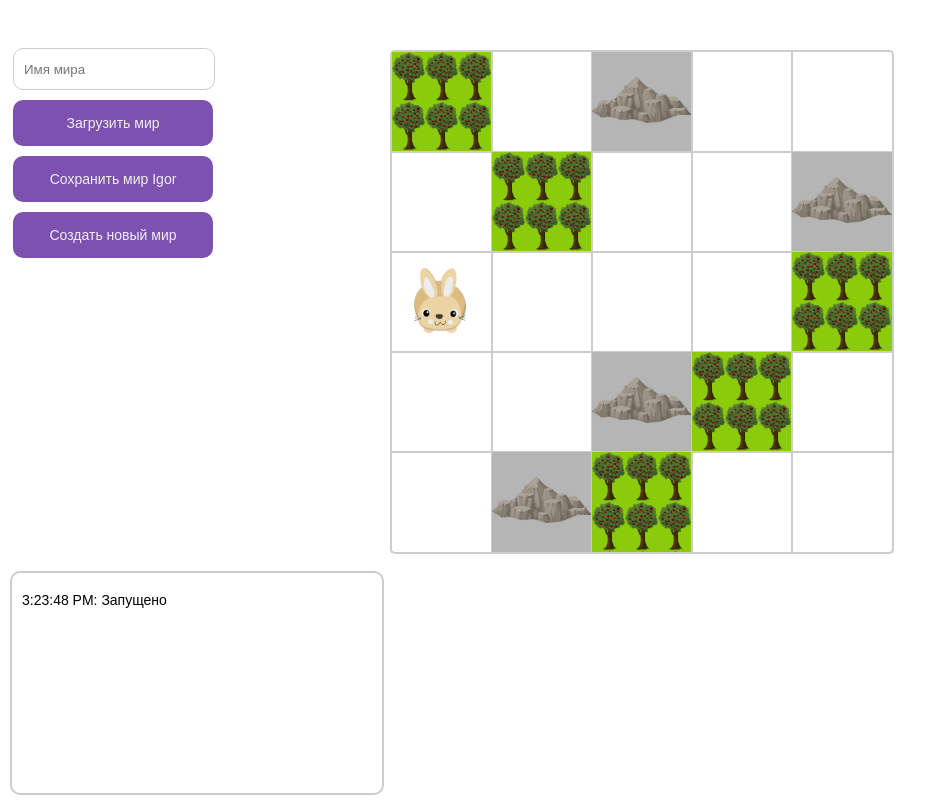
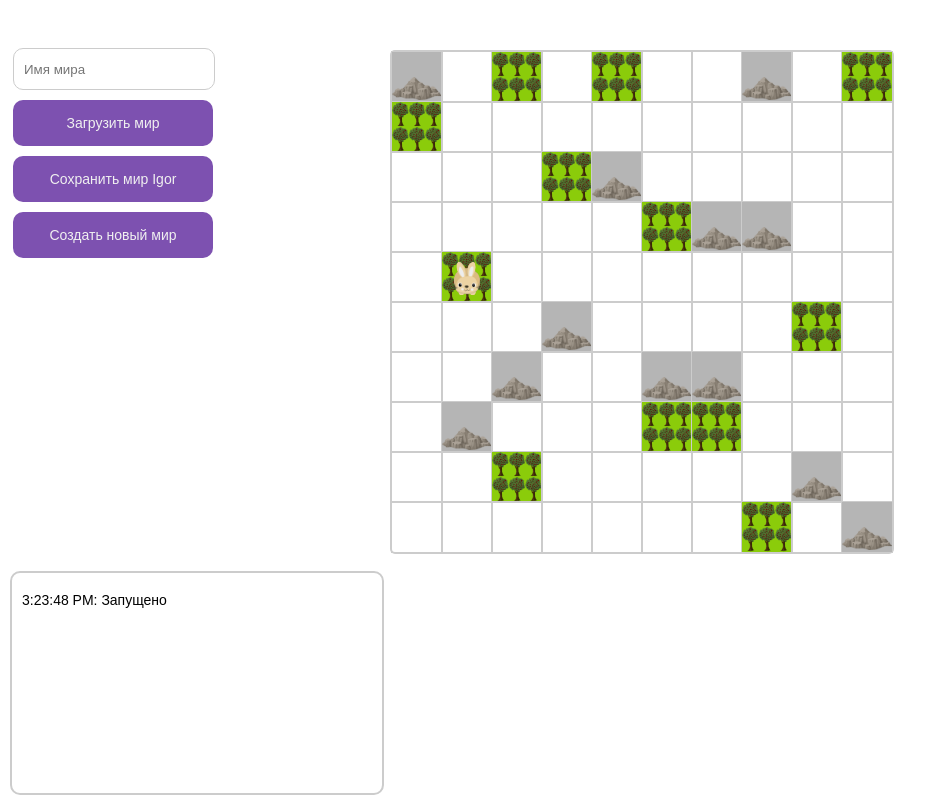
Before and after one commit to Igor3411/react-education-eco, a React (Create React App) app: page / in a window 1280 px wide. Shown: the whole page, without its empty margins (0-947 px from the left). Built offline with nearby package versions, Linux system fonts and the light colour scheme.

Commit message:
Движение и еда

```diff
--- a/src/actions/animals/go.js
+++ b/src/actions/animals/go.js
@@ -0,0 +1,43 @@
+import {GO_RABBIT} from '../../const/const'
+
+export default function go(name, place, goto) {
+    // console.log(place)
+    return dispatch => {
+        switch (goto) {
+            case "top":
+                if (name === 'Rabbit') {
+                    dispatch({
+                        type: GO_RABBIT,
+                        goto: [place[0] - 1, place[1]],
+                    });
+                }
+                break;
+            case "bottom":
+                if (name === 'Rabbit') {
+                    dispatch({
+                        type: GO_RABBIT,
+                        goto: [place[0] + 1, place[1]],
+                    });
+                }
+                break;
+            case "left":
+                if (name === 'Rabbit') {
+                    dispatch({
+                        type: GO_RABBIT,
+                        goto: [place[0], place[1] - 1],
+                    });
+                }
+                break;
+            case "right":
+                if (name === 'Rabbit') {
+                    dispatch({
+                        type: GO_RABBIT,
+                        goto: [place[0], place[1] + 1],
+                    });
+                }
+                break;
+            default:
+                break;
+        }
+    }
+}
--- a/src/components/animals/Rabbit.js
+++ b/src/components/animals/Rabbit.js
@@ -1,29 +1,97 @@
 import React from "react";
 
-
-
-class Rabbit extends React.PureComponent {
+class Rabbit extends React.Component {
     constructor(props) {
         super(props);
         this.state = {
-            satiety: 3,
+            satiety: 5,
+            tick: 0,
         };
+
     }
+
     hunger = () => {
-        // const satiety = this.state.satiety - 1;
-        // this.setState({satiety: satiety})
+        const satiety = this.state.satiety - 1;
+        this.setState({satiety: satiety})
+    }
+    eat = () => {
+        const satiety = 5;
+        this.setState({satiety: satiety})
+    }
+    tickplus = () => {
+        const tick = this.state.tick + 1;
+        this.setState({tick: tick})
+    }
+    getRandomInRange(min, max) {
+        return Math.floor(Math.random() * (max - min + 1)) + min;
+    }
+    mind() {
+        const places = this.props.places;
+        const place = this.props.map.place.name
+
+        const go = this.props.go
+        // let to = this.getRandomInRange(1, 8)
+        let to = Math.floor(Math.random() * (8 - 1 + 1)) + 1;
+        switch (to) {
+            case 1 || 5:
+                if (places.top !== undefined) {
+                    if (places.top[0] !== 1) {
+
+                        this.hunger();
+                        go('Rabbit', place, "top");
+                    }
+                } else {
+                    this.mind();
+                }
+                break;
+            case 2 || 6:
+                if (places.right !== undefined) {
+                    if (places.right[0] !== 1) {
+
+                        this.hunger();
+                        go('Rabbit', place, "right");
+                    }
+                } else {
+                    this.mind();
+                }
+                break;
+            case 3 || 7:
+                if (places.bottom !== undefined) {
+                    if (places.bottom[0] !== 1) {
+                        this.hunger();
+                        go('Rabbit', place, "bottom");
+                    }
+                } else {
+                    this.mind();
+                }
+                break;
+            case 4 || 8:
+                if (places.left !== undefined) {
+                    if (places.left[0] !== 1) {
+                        this.hunger();
+                        go('Rabbit', place, "left");
+                    }
+                } else {
+                    this.mind();
+                }
+                break;
+            default:
+                break;
+        }
+
     }
     step = () => {
-        if (this.props.map.places) {
-            if (this.props.map.place.eat) {
-
+        const places = this.props.places;
+        if (places.center[1] === 0) {
+            this.mind();
+        } else {
+            if (this.state.satiety !== 5) {
+                this.eat();
             } else {
-
+                this.mind();
             }
-        } else {
-            console.log(this.props.map.place.name);
-            // this.props.find("Rabbit", this.props.map.place.name);
         }
+        this.tickplus();
     }
     componentDidUpdate() {
         setTimeout(() => {this.step()}, 1000)
@@ -31,11 +99,23 @@ class Rabbit extends React.PureComponent {
     componentDidMount() {
         setTimeout(() => {this.step()}, 1000)
     }
+    shouldComponentUpdate(nextProps, nextState) {
+        if (this.state.tick !== nextState.tick) {
+            return true
+        } else {
+            return false
+        }
+    }
     render() {
-        const place = this.props.map.place.name
-        const classAnimal = "rabbit place" + place + " satiety" + this.state.satiety
+        const place = {
+            gridRow: (this.props.map.place.name[0] + 1),
+            gridColumn: (this.props.map.place.name[1] + 1)
+        }
+        // console.log(this.props);
+        console.log(this.state.satiety);
+        const classAnimal = "rabbit satiety" + this.state.satiety
         return (
-            <div className={classAnimal}>
+            <div className={classAnimal} style={place}>
             </div>
         )
     }
--- a/src/components/animals/index.js
+++ b/src/components/animals/index.js
@@ -1,25 +1,45 @@
 import React from 'react'
 import {connect} from 'react-redux'
 import Rabbit from './Rabbit.js'
-import find from '../../actions/animals/find'
+import go from '../../actions/animals/go'
 
 const slice = (world, animal) => {
+    let y = animal.place.name[0];
+    let x = animal.place.name[1];
+    // return ({
+    //     center: world.world.map[y][x],
+    //     top: y <= 0 ? world.world.map[y - 1][x] : undefined,
+    //     right: world.world.map[y][x + 1],
+    //     bottom: y < world.world.map.length ? world.world.map[y + 1][x] : undefined,
+    //     left: world.world.map[y][x - 1],
+    // })
     return ({
-        top: world.world.map[animal.place - 5],
-        right: world.world.map[animal.place + 1],
-        bottom: world.world.map[animal.place + 1],
-        left: world.world.map[animal.place + 5],
+        center: world.world.map[y][x],
+        top: world.world.map[y - 1] ? world.world.map[y - 1][x] : undefined,
+        right: world.world.map[y][x + 1],
+        bottom: world.world.map[y + 1] ? world.world.map[y + 1][x] : undefined,
+        left: world.world.map[y][x - 1],
     })
 }
 
 class AnimalsContainer extends React.Component {
     render() {
-        const {animals, find, world} = this.props
+        const {animals, go, world} = this.props
         return (
             <div className="animals">
                 <Rabbit
-                    places={slice(world, animals.rabbit)}
-                    find={find}
+                    places={slice(world, animals.rabbit.information)}
+                    go={go}
+                    map={animals.rabbit.information}
+                />
+                <Rabbit
+                    places={slice(world, animals.rabbit.information)}
+                    go={go}
+                    map={animals.rabbit.information}
+                />
+                <Rabbit
+                    places={slice(world, animals.rabbit.information)}
+                    go={go}
                     map={animals.rabbit.information}
                 />
             </div>
@@ -38,7 +58,7 @@ const mapStateToProps = store => {
 
 const mapDispatchToProps = dispatch => {
     return {
-        find: (name, place) => dispatch(find(name, place)),
+        go: (name, place, goto) => dispatch(go(name, place, goto)),
     }
 }
 
--- a/src/components/window/Window.js
+++ b/src/components/window/Window.js
@@ -5,21 +5,27 @@ class Window extends React.PureComponent {
   renderTemplate = () => {
     const {map} = this.props
     let arr = [];
-        for (let prop in map) {
+    for (let y = 0; y < map.length; y++) {
+      for (let x = 0; x < map[y].length; x++) {
         let type = "";
-            if (map[prop].eat) {
-                type += " eat";
-            }
-            if (map[prop].snow) {
-                type += " snow";
-            }
-            if (map[prop].block) {
-                type += " block";
-            }
-            if (map[prop].water) {
-                type += " water";
+        const place = map[y][x] + "";
+        switch (place) {
+          case "0,0,0":
+            break;
+          case "1,0,0":
+            type = " block";
+            break;
+          case "0,1,0":
+            type = " eat";
+            break;
+          case [0, 0, 1]:
+            type = " water";
+            break;
+          default:
+            break;
         }
         arr.push(type);
+      }
     }
     let i = 0;
     return arr.map(entry => (
@@ -28,6 +34,7 @@ class Window extends React.PureComponent {
     )
     )
   }
+
   render() {
 
     return (
--- a/src/const/const.js
+++ b/src/const/const.js
@@ -6,5 +6,6 @@ export const SAVE_REQUEST = 'SAVE_REQUEST'
 export const SAVE_SUCCESS = 'SAVE_SUCCESS'
 export const SAVE_FAIL = 'SAVE_FAIL'
 export const FIND_RABBIT = 'FIND_RABBIT'
+export const GO_RABBIT = 'GO_RABBIT'
 export const url = 'http://localhost:5000/world'
 export const getUrl = 'http://localhost:5000/world?name='
--- a/src/reducers/animals.js
+++ b/src/reducers/animals.js
@@ -1,37 +1,11 @@
-import {FIND_RABBIT} from '../const/const'
-import worldReducer from "./world";
+import {GO_RABBIT} from '../const/const'
 
 const initialState = {
     rabbit: {
         information: {
             place: {
-                name: "11",
-                eat: false,
-                snow: false,
-            },
-            places: false,
-            // {
-            //     top: {
-            //         block: false,
-            //         eat: false,
-            //         snow: false,
-            //     },
-            //     right: {
-            //         block: false,
-            //         eat: false,
-            //         snow: false,
-            //     },
-            //     bottom: {
-            //         block: false,
-            //         eat: false,
-            //         snow: false,
-            //     },
-            //     left: {
-            //         block: true,
-            //         eat: false,
-            //         snow: false,
-            //     }
-            // }
+                name: [2, 0]
+            }
         }
     }
 }
@@ -41,22 +15,20 @@ const initialState = {
 export default function animalsReducer(state = initialState, action) {
     // const world = worldReducer(action);
     switch (action.type) {
-
-        // case FIND_RABBIT:
-        //     return {
-        //         ...state, rabbit: {
-        //             information: {
-        //                 ...state.information, places: {
-        //                     top: world.world.map[action.top],
-        //                     right: world.world.map[action.right],
-        //                     bottom: world.world.map[action.bottom],
-        //                     left: world.world.map[action.left],
-        //                 }
-        //             }
-        //         }
-        //     }
+        case GO_RABBIT:
+            return {
+                ...state, rabbit: {
+                    information: {
+                        ...state.information, place: {
+                            name: action.goto
+                        }
+                    }
+                }
+            }
 
         default:
-            return state
+            {
+                return state
+            }
     }
 }
--- a/src/reducers/world.js
+++ b/src/reducers/world.js
@@ -5,159 +5,19 @@ const date = new Date();
 const initialState = {
   world: {
     user: "Igor",
-    map: {
-      1: {
-        eat: true,
-        snow: false,
-        block: false,
-        water: false,
-      },
-      2: {
-        eat: false,
-        snow: false,
-        block: false,
-        water: false,
-      },
-      3: {
-        eat: false,
-        snow: false,
-        block: true,
-        water: false,
-      },
-      4: {
-        eat: false,
-        snow: false,
-        block: false,
-        water: false,
-      },
-      5: {
-        eat: false,
-        snow: false,
-        block: false,
-        water: false,
-      },
-      6: {
-        eat: false,
-        snow: false,
-        block: false,
-        water: false,
-      },
-      7: {
-        eat: true,
-        snow: false,
-        block: false,
-        water: false,
-      },
-      8: {
-        eat: false,
-        snow: false,
-        block: false,
-        water: false,
-      },
-      9: {
-        eat: false,
-        snow: false,
-        block: false,
-        water: false,
-      },
-      10: {
-        eat: false,
-        snow: false,
-        block: true,
-        water: false,
-      },
-      11: {
-        eat: false,
-        snow: false,
-        block: false,
-        water: false,
-      },
-      12: {
-        eat: false,
-        snow: false,
-        block: false,
-        water: false,
-      },
-      13: {
-        eat: false,
-        snow: false,
-        block: false,
-        water: false,
-      },
-      14: {
-        eat: false,
-        snow: false,
-        block: false,
-        water: false,
-      },
-      15: {
-        eat: true,
-        snow: false,
-        block: false,
-        water: false,
-      },
-      16: {
-        eat: false,
-        snow: false,
-        block: false,
-        water: false,
-      },
-      17: {
-        eat: false,
-        snow: false,
-        block: false,
-        water: false,
-      },
-      18: {
-        eat: false,
-        snow: false,
-        block: true,
-        water: false,
-      },
-      19: {
-        eat: true,
-        snow: false,
-        block: false,
-        water: false,
-      },
-      20: {
-        eat: false,
-        snow: false,
-        block: false,
-        water: false,
-      },
-      21: {
-        eat: false,
-        snow: false,
-        block: false,
-        water: false,
-      },
-      22: {
-        eat: false,
-        snow: false,
-        block: true,
-        water: false,
-      },
-      23: {
-        eat: true,
-        snow: false,
-        block: false,
-        water: false,
-      },
-      24: {
-        eat: false,
-        snow: false,
-        block: false,
-        water: false,
-      },
-      25: {
-        eat: false,
-        snow: false,
-        block: false,
-        water: false,
-      },
+    map: [
+      [[1, 0, 0], [0, 0, 0], [0, 1, 0], [0, 0, 0], [0, 1, 0], [0, 0, 0], [0, 0, 1], [1, 0, 0], [0, 0, 0], [0, 1, 0]],
+      [[0, 1, 0], [0, 0, 0], [0, 0, 0], [0, 0, 0], [0, 0, 0], [0, 0, 0], [0, 0, 0], [0, 0, 0], [0, 0, 0], [0, 0, 0]],
+      [[0, 0, 0], [0, 0, 0], [0, 0, 0], [0, 1, 0], [1, 0, 0], [0, 0, 0], [0, 0, 0], [0, 0, 0], [0, 0, 1], [0, 0, 0]],
+      [[0, 0, 0], [0, 0, 0], [0, 0, 0], [0, 0, 0], [0, 0, 0], [0, 1, 0], [1, 0, 0], [1, 0, 0], [0, 0, 0], [0, 0, 0]],
+      [[0, 0, 0], [0, 1, 0], [0, 0, 0], [0, 0, 0], [0, 0, 0], [0, 0, 0], [0, 0, 0], [0, 0, 0], [0, 0, 0], [0, 0, 0]],
+      [[0, 0, 0], [0, 0, 0], [0, 0, 0], [1, 0, 0], [0, 0, 0], [0, 0, 0], [0, 0, 0], [0, 0, 0], [0, 1, 0], [0, 0, 1]],
+      [[0, 0, 0], [0, 0, 0], [1, 0, 0], [0, 0, 0], [0, 0, 0], [1, 0, 0], [1, 0, 0], [0, 0, 0], [0, 0, 0], [0, 0, 0]],
+      [[0, 0, 0], [1, 0, 0], [0, 0, 0], [0, 0, 0], [0, 0, 0], [0, 1, 0], [0, 1, 0], [0, 0, 0], [0, 0, 0], [0, 0, 0]],
+      [[0, 0, 0], [0, 0, 0], [0, 1, 0], [0, 0, 0], [0, 0, 0], [0, 0, 0], [0, 0, 1], [0, 0, 0], [1, 0, 0], [0, 0, 0]],
+      [[0, 0, 0], [0, 0, 0], [0, 0, 0], [0, 0, 0], [0, 0, 1], [0, 0, 1], [0, 0, 0], [0, 1, 0], [0, 0, 0], [1, 0, 0]],
 
-    },
+    ],
     events: {},
   },
   error: '', // добавили для сохранения текста ошибки
--- a/src/styles/app.css
+++ b/src/styles/app.css
@@ -56,8 +56,8 @@
     margin-left: -250px;
 }
 .window div{
-    width: 20%;
-    height: 20%;
+    width: 10%;
+    height: 10%;
     outline: 1px solid #cccccc;
     display: block
 }
@@ -81,14 +81,14 @@
     left: 50%;
     display: grid;
     margin-left: -250px;
-    grid-template-columns: 20% 20% 20% 20% 20%;
-    grid-template-rows: 20% 20% 20% 20% 20%;
+    grid-template-columns: 10% 10% 10% 10% 10% 10% 10% 10% 10% 10%;
+    grid-template-rows: 10% 10% 10% 10% 10% 10% 10% 10% 10% 10%;
 }
 
 .animals div.rabbit{
     background: url(../image//small-cute-bunny-1-by-talekids.png) no-repeat;
     background-size: 52%;
-    background-position: 24px 18px;
+    background-position: 14px 12px;
 }
 
 .animals div.place1{
```
Lines whose indentation alone changed are shown as unchanged.
